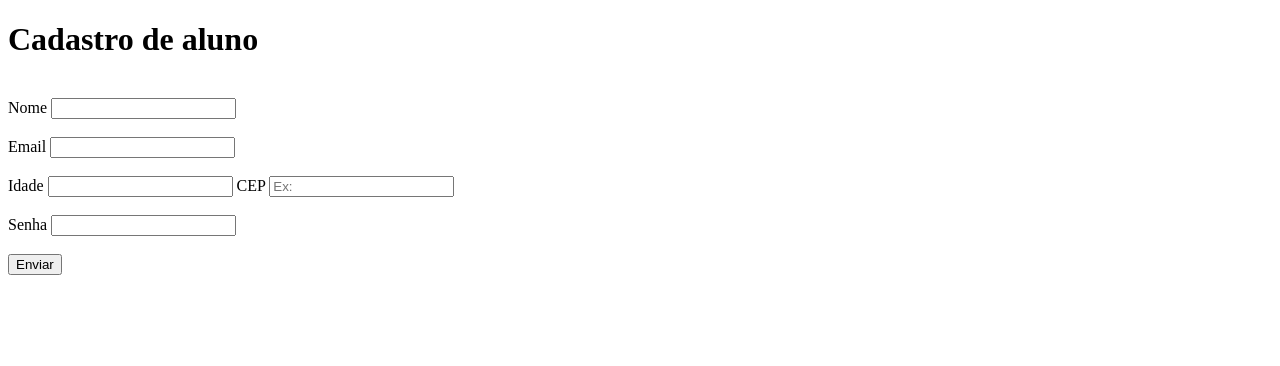
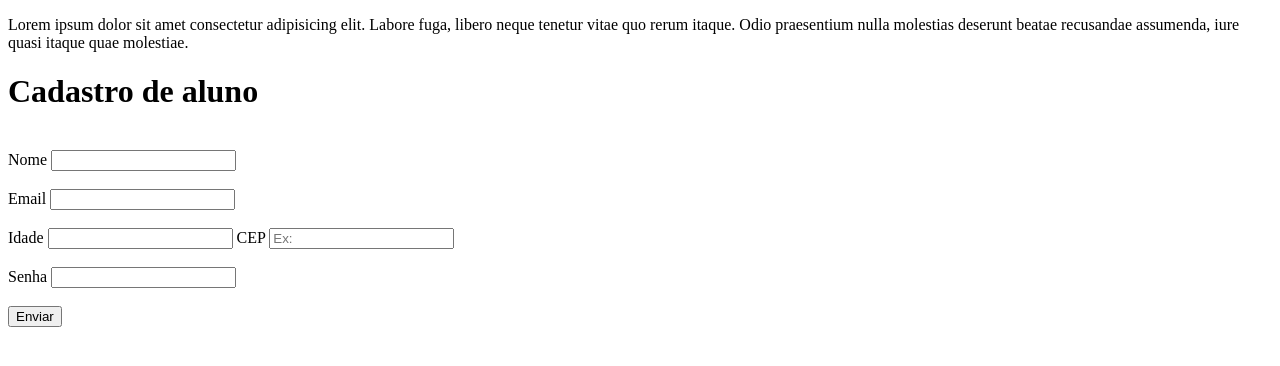
Before and after one commit to luizaaoliveira/CursosIOS, a plain HTML site: page html/aula 7/atividade.html in a window 1280 px wide. Drawn offline with Linux system fonts and the light colour scheme.

Commit message:
salvando aulas pt2

```diff
--- a/html/aula 7/atividade.html
+++ b/html/aula 7/atividade.html
@@ -8,6 +8,7 @@
 </head>
 
 <body>
+  <p>Lorem ipsum dolor sit amet consectetur adipisicing elit. Labore fuga, libero neque tenetur vitae quo rerum itaque. Odio praesentium nulla molestias deserunt beatae recusandae assumenda, iure quasi itaque quae molestiae.</p>
   <h1>Cadastro de aluno</h1><br>
   <form action="#">
     <label for="cNome">Nome</label>
```
